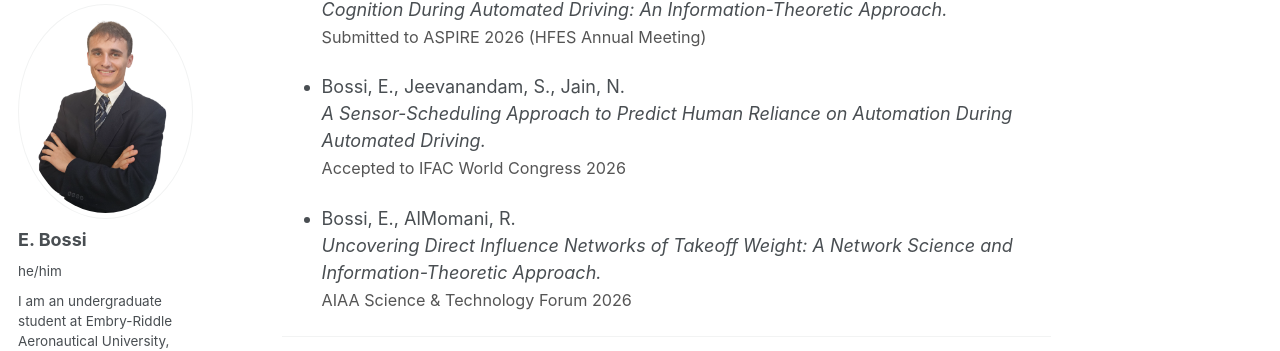
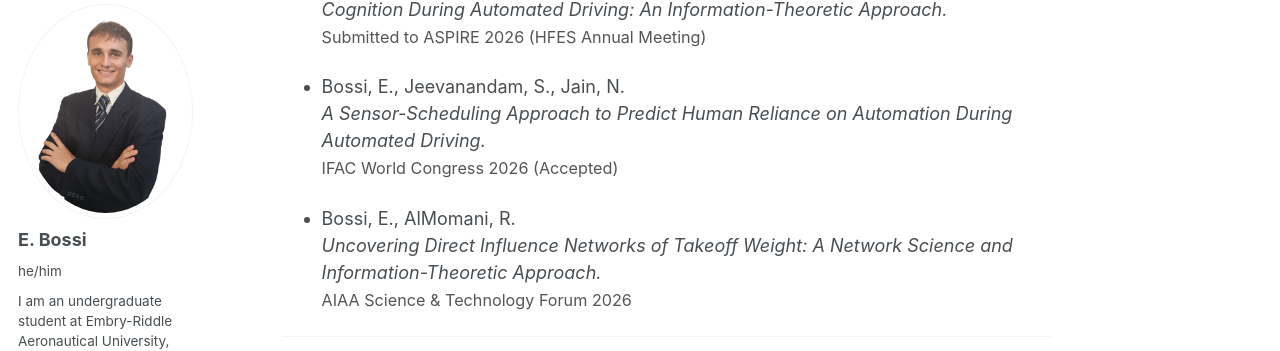
Before and after one commit to bossiemanuele/bossiemanuele.github.io, a Jekyll site: the page built from _pages/cv.md, in a window 1280 px wide and 900 px high, scrolled down 2408 px. Shown: the part 102-453 px from the top of the window. Built offline with Jekyll 4.4.1, drawn with Linux system fonts in a browser that asks for light colours.

Commit message:
Update cv.md

```diff
--- a/_pages/cv.md
+++ b/_pages/cv.md
@@ -194,7 +194,7 @@ GPA: 4.0/4.0
 
 - Bossi, E., Jeevanandam, S., Jain, N.
   *A Sensor-Scheduling Approach to Predict Human Reliance on Automation During Automated Driving.*
-  <span style="font-size: 0.9em; color: #555;">Accepted to IFAC World Congress 2026</span>
+  <span style="font-size: 0.9em; color: #555;">IFAC World Congress 2026 (Accepted)</span>
 
 - Bossi, E., AlMomani, R.
   *Uncovering Direct Influence Networks of Takeoff Weight: A Network Science and Information-Theoretic Approach.*
```
